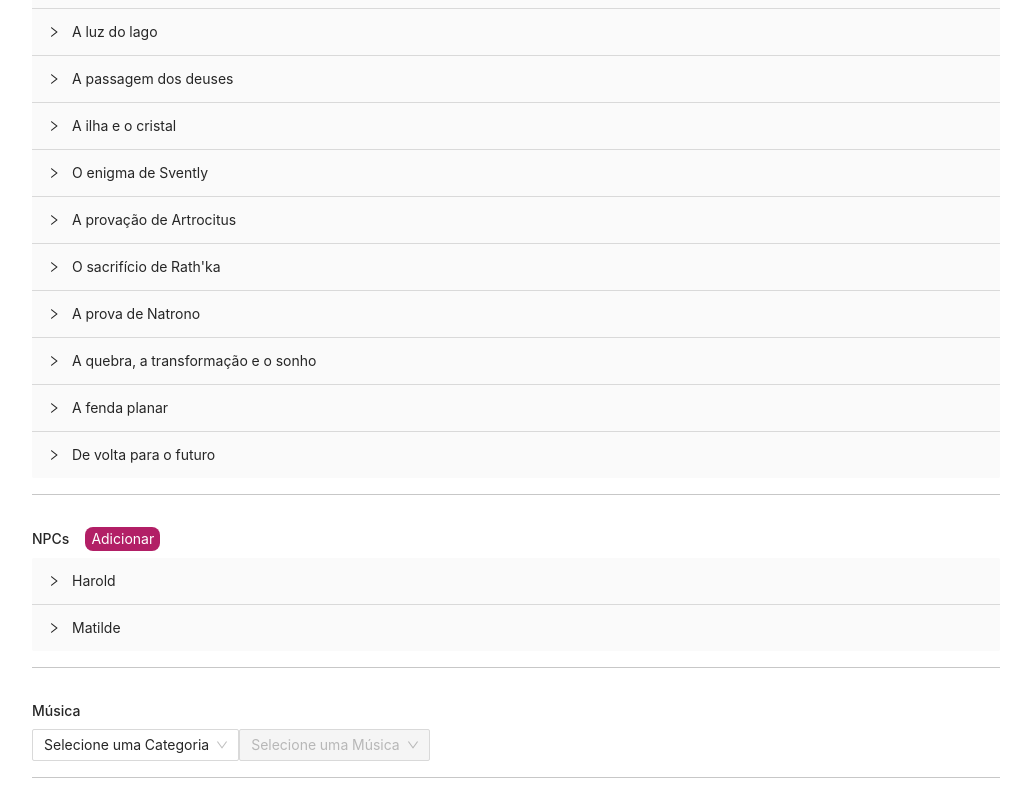
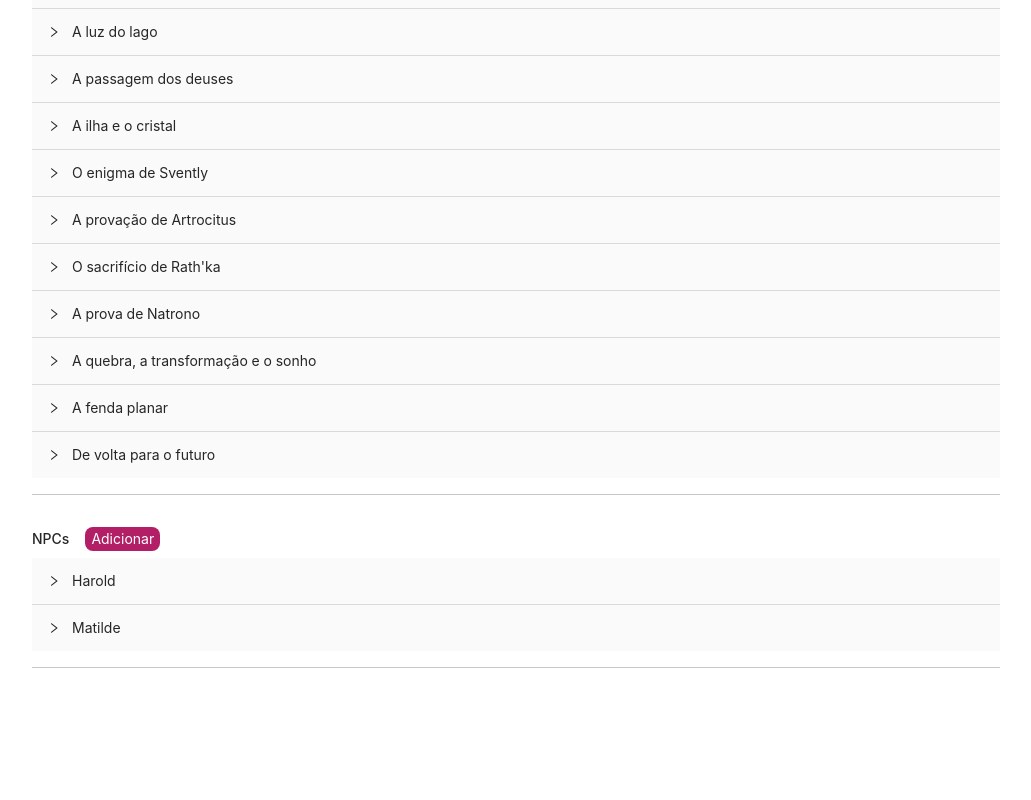
Before and after one commit to Arthuzuga/master-dashboard, a React (Create React App) app: page /campains/1 in a window 1280 px wide. Shown: the part 1179-1979 px from the top of the page, without its empty margins (224-1255 px from the left). After the commit the page ends 1887 px from the top, so only its background shows below. Built offline with nearby package versions, Linux system fonts and the light colour scheme.

Commit message:
fix(minor): remove MusicSelector and change some texts

```diff
--- a/src/views/EditCampain.js
+++ b/src/views/EditCampain.js
@@ -331,10 +331,6 @@ const EditCampain = () => {
      )}
     </Collapse>
    </CampainSection>
-   <CampainSection>
-    <h1>Música</h1>
-    <MusicSelector onMusicAdded={(c) => console.log(c)} />
-   </CampainSection>
   </Card>
  );
 };
--- a/src/views/EditSession.js
+++ b/src/views/EditSession.js
@@ -178,7 +178,7 @@ const EditSession = () => {
         <PlayerItem>
          <PlayerInfo>
           <PlayerInfoTitle>
-           <span>Título: </span>
+           <span>Descrição: </span>
            <EditButton>Editar</EditButton>
           </PlayerInfoTitle>
           <span>{text}</span>
@@ -187,7 +187,13 @@ const EditSession = () => {
          <PlayerInfo>
           <PlayerInfoTitle>
            <span>NPCs: </span>
-           <EditButton onClick={() => setNPCModalOpen(true)}>Editar</EditButton>
+           <EditButton
+            onClick={() => {
+             setNPCModalOpen(true);
+            }}
+           >
+            Editar
+           </EditButton>
            <AddNPCSessionForm
             visible={addNPCModalOpen}
             onClose={() => setNPCModalOpen(false)}
```
